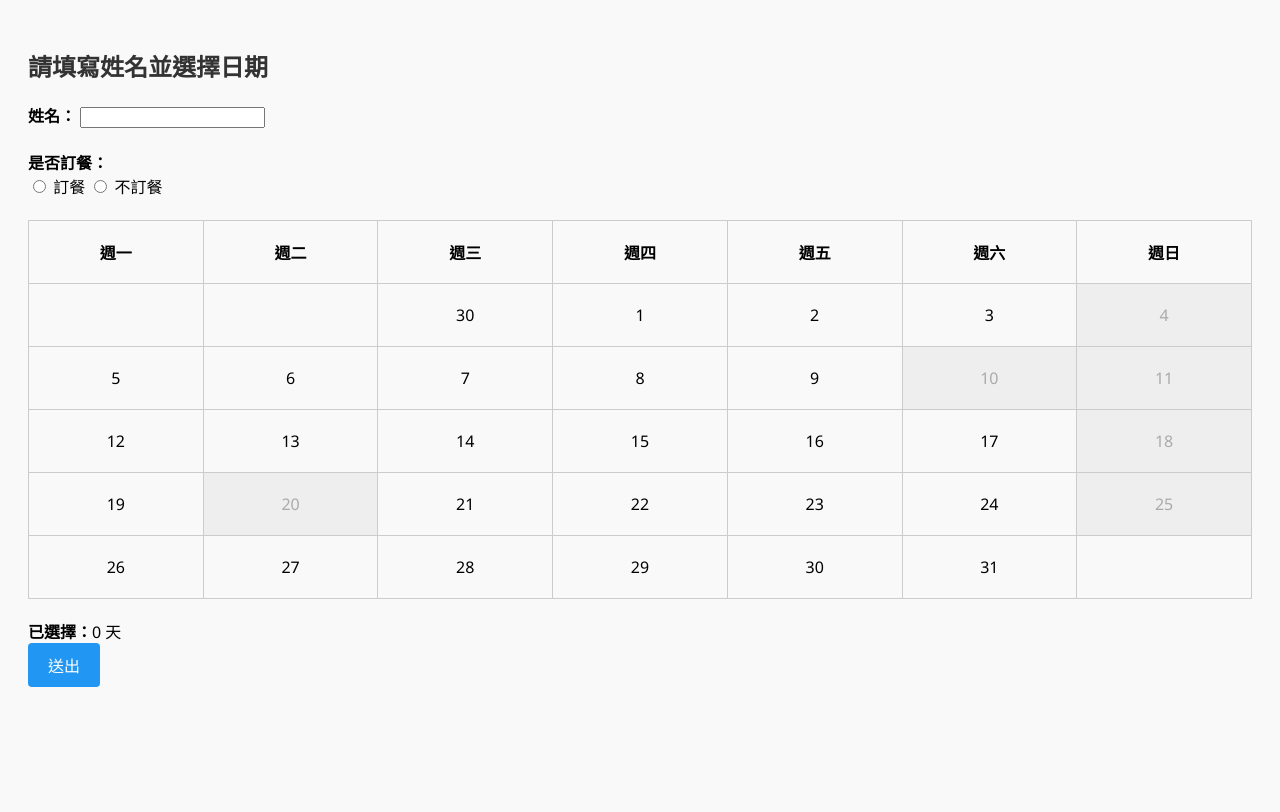
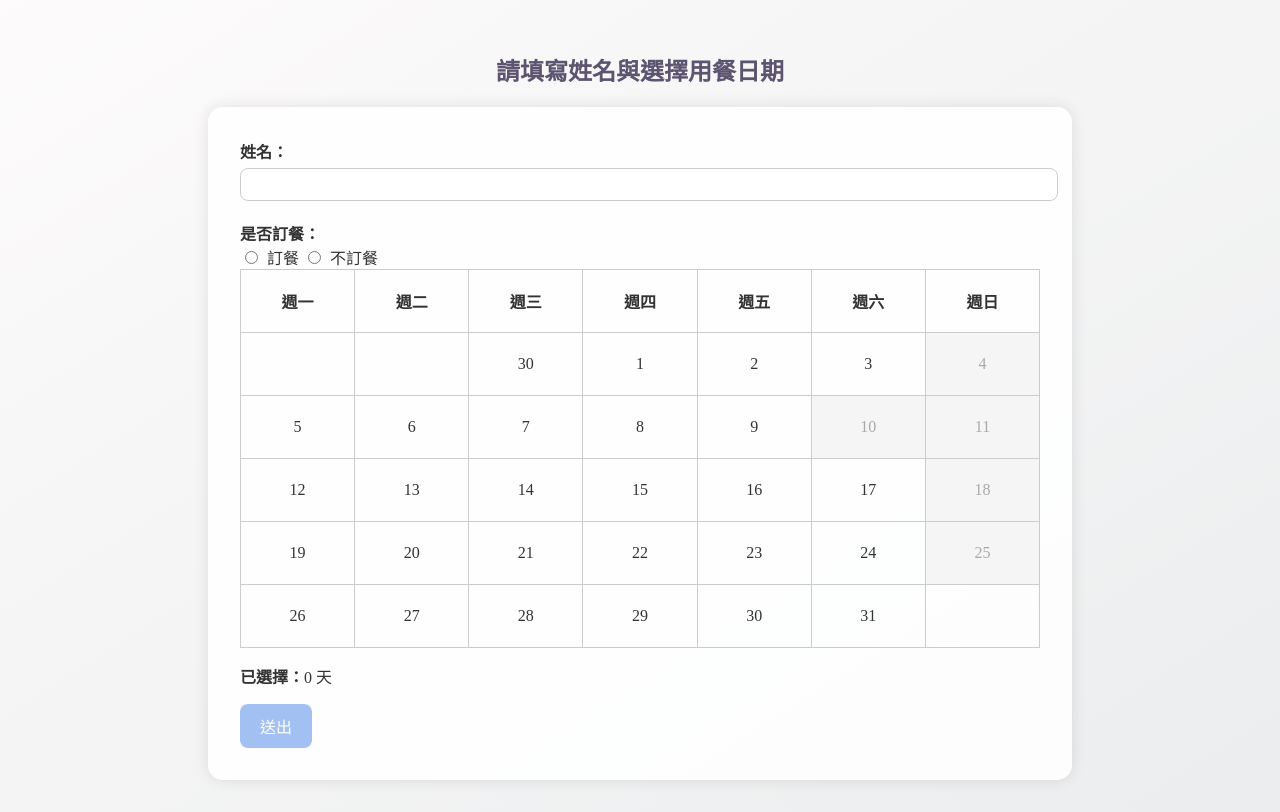
Before and after one commit to lilichen2021/dinner113, a plain HTML site: page index.html in a window 1280 px wide. Drawn offline with Linux system fonts and the light colour scheme.

Commit message:
Update index.html

```diff
--- a/index.html
+++ b/index.html
@@ -2,66 +2,108 @@
 <html lang="zh-Hant">
 <head>
   <meta charset="UTF-8">
-  <title>訂餐表單</title>
+  <title>優雅水彩風報名表</title>
+  <link href="https://fonts.googleapis.com/css2?family=Noto+Serif+TC&display=swap" rel="stylesheet">
   <style>
     body {
-      font-family: "Segoe UI", sans-serif;
-      padding: 20px;
-      background-color: #f9f9f9;
+      font-family: 'Noto Serif TC', serif;
+      background: linear-gradient(to bottom right, #fdfbfb, #ebedee);
+      margin: 0;
+      padding: 2rem;
+      color: #333;
     }
     h2 {
-      color: #333;
+      text-align: center;
+      color: #5c5470;
+    }
+    form {
+      background: rgba(255, 255, 255, 0.9);
+      padding: 2rem;
+      border-radius: 15px;
+      box-shadow: 0 0 15px rgba(0, 0, 0, 0.1);
+      max-width: 800px;
+      margin: auto;
     }
     label {
       font-weight: bold;
     }
+    input[type="text"] {
+      padding: 8px;
+      width: 100%;
+      border: 1px solid #ccc;
+      border-radius: 8px;
+      margin-top: 5px;
+      margin-bottom: 20px;
+    }
+    input[type="radio"] {
+      margin-right: 5px;
+    }
     table {
       border-collapse: collapse;
-      margin-bottom: 20px;
       width: 100%;
+      margin-bottom: 1rem;
     }
     th, td {
       border: 1px solid #ccc;
       width: 14.28%;
       height: 60px;
       text-align: center;
+      vertical-align: middle;
       cursor: pointer;
-      transition: background-color 0.3s ease;
+      position: relative;
     }
-    .selected {
-      background-color: #b3e5fc;
-    }
-    .disabled {
-      background-color: #eee;
+    td.disabled {
+      background-color: #f5f5f5;
       color: #aaa;
       pointer-events: none;
       cursor: not-allowed;
     }
-    #submitButton {
+    td.disabled::after {
+      content: attr(data-tooltip);
+      position: absolute;
+      top: -1.5em;
+      left: 50%;
+      transform: translateX(-50%);
+      background: #999;
+      color: #fff;
+      padding: 3px 6px;
+      border-radius: 4px;
+      font-size: 12px;
+      white-space: nowrap;
+      display: none;
+    }
+    td.disabled:hover::after {
+      display: block;
+    }
+    td.selected {
+      background-color: #c5dfff;
+    }
+    button {
       padding: 10px 20px;
-      font-size: 16px;
-      background-color: #2196f3;
-      color: white;
+      background: #a2c1f2;
       border: none;
+      border-radius: 8px;
+      color: #fff;
+      font-size: 1rem;
       cursor: pointer;
-      border-radius: 4px;
+      margin-top: 1rem;
     }
-    #submitButton:hover {
-      background-color: #1976d2;
+    button:hover {
+      background: #7da9e4;
     }
   </style>
 </head>
 <body>
 
-<h2>請填寫姓名並選擇日期</h2>
+<h2>請填寫姓名與選擇用餐日期</h2>
 
 <form action="https://docs.google.com/forms/d/e/1FAIpQLSfdKrmBACXy83OvA74N1ssOHnZ2PxqvfhCa2ySAiDO3Ze9KoA/formResponse" method="POST" target="_self" onsubmit="updateFormData()">
   <label for="name">姓名：</label>
-  <input type="text" name="entry.1311578602" id="name" required><br><br>
+  <input type="text" name="entry.1311578602" id="name" required>
 
   <label>是否訂餐：</label><br>
   <input type="radio" name="entry.288196216" value="訂餐" id="mealChoiceYes" onchange="toggleMealOptions(true)"> 訂餐
-  <input type="radio" name="entry.288196216" value="不訂餐" id="mealChoiceNo" onchange="toggleMealOptions(false)"> 不訂餐<br><br>
+  <input type="radio" name="entry.288196216" value="不訂餐" id="mealChoiceNo" onchange="toggleMealOptions(false)"> 不訂餐
 
   <table>
     <thead>
@@ -78,14 +120,12 @@
     <tbody id="calendar-body"></tbody>
   </table>
 
-  <div>
-    <strong>已選擇：</strong><span id="count">0</span> 天
-  </div>
+  <div><strong>已選擇：</strong><span id="count">0</span> 天</div>
 
-  <input type="hidden" name="entry.1547040468" id="selectedDatesInput"> <!-- 選擇日期清單 -->
-  <input type="hidden" name="entry.1144432548" id="selectedDaysCount"> <!-- 選擇天數 -->
+  <input type="hidden" name="entry.1547040468" id="selectedDatesInput">
+  <input type="hidden" name="entry.1144432548" id="selectedDaysCount">
 
-  <button type="submit" id="submitButton">送出</button>
+  <button type="submit">送出</button>
 </form>
 
 <script>
@@ -96,57 +136,47 @@
   const startDate = new Date("2025-04-30");
   const endDate = new Date("2025-05-31");
 
-  // 禁選特定日期（ISO 格式）
-  const disabledDates = ["2025-05-10", "2025-05-20"];
+  const disabledDates = new Set(["5/10"]);
 
-  function toggleDate(cell) {
-    if (cell.classList.contains('selected')) {
-      cell.classList.remove('selected');
-      selectedDates.delete(cell.dataset.date);
-    } else {
-      cell.classList.add('selected');
-      selectedDates.add(cell.dataset.date);
-    }
-    countDisplay.textContent = selectedDates.size;
+  function formatDateDisplay(date) {
+    return `${date.getMonth() + 1}/${date.getDate()}`;
   }
 
-  function renderCalendar() {
-    let d = new Date(startDate);
+  const startDay = (startDate.getDay() + 6) % 7;
   let row = document.createElement('tr');
-    const offset = (d.getDay() + 6) % 7;
-
-    for (let i = 0; i < offset; i++) {
+  for (let i = 0; i < startDay; i++) {
     row.appendChild(document.createElement('td'));
   }
 
-    while (d <= endDate) {
+  for (let d = new Date(startDate); d <= endDate; d.setDate(d.getDate() + 1)) {
     const cell = document.createElement('td');
-      const isoDate = d.toISOString().slice(0, 10);
+    const displayDate = formatDateDisplay(d);
     cell.textContent = d.getDate();
-      cell.dataset.date = isoDate;
+    cell.dataset.date = displayDate;
 
     const isSunday = d.getDay() === 0;
-      const isDisabled = disabledDates.includes(isoDate);
-
-      if (isSunday || isDisabled) {
+    const isDisabled = isSunday || disabledDates.has(displayDate);
+    if (isDisabled) {
       cell.classList.add('disabled');
-        cell.title = "這天不可選";
+      cell.dataset.tooltip = "這天不可選";
     } else {
       cell.addEventListener('click', () => {
-          if (!document.getElementById('mealChoiceNo').checked) {
-            toggleDate(cell);
+        if (document.getElementById('mealChoiceNo').checked) return;
+        cell.classList.toggle('selected');
+        if (selectedDates.has(displayDate)) {
+          selectedDates.delete(displayDate);
+        } else {
+          selectedDates.add(displayDate);
         }
+        countDisplay.textContent = selectedDates.size;
       });
     }
 
     row.appendChild(cell);
-
-      if (((d.getDay() + 6) % 7) === 6) {
+    if ((d.getDay() + 6) % 7 === 6) {
       calendarBody.appendChild(row);
       row = document.createElement('tr');
     }
-
-      d.setDate(d.getDate() + 1);
   }
 
   if (row.children.length > 0) {
@@ -155,7 +185,6 @@
     }
     calendarBody.appendChild(row);
   }
-  }
 
   function updateFormData() {
     document.getElementById('selectedDatesInput').value = Array.from(selectedDates).join(', ');
@@ -163,26 +192,20 @@
   }
 
   function toggleMealOptions(isMealSelected) {
-    const calendarCells = document.querySelectorAll('td');
+    const cells = document.querySelectorAll('#calendar-body td:not(.disabled)');
     if (isMealSelected) {
-      calendarCells.forEach(cell => {
-        if (!cell.classList.contains('disabled')) {
-          cell.style.pointerEvents = 'auto';
-        }
-      });
+      cells.forEach(cell => cell.style.pointerEvents = 'auto');
     } else {
-      calendarCells.forEach(cell => {
-        if (!cell.classList.contains('disabled')) {
+      cells.forEach(cell => {
         cell.style.pointerEvents = 'none';
         cell.classList.remove('selected');
-        }
       });
       selectedDates.clear();
-      countDisplay.textContent = selectedDates.size;
+      countDisplay.textContent = "0";
     }
   }
 
-  renderCalendar();
+  // 預設為禁用
   toggleMealOptions(false);
 </script>
 
```
Lines whose indentation alone changed are shown as unchanged.
